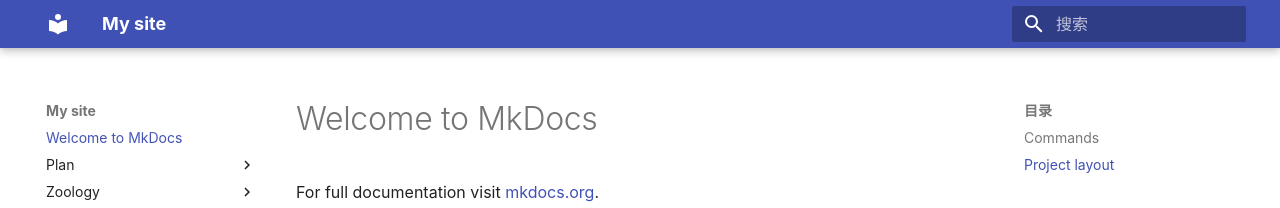
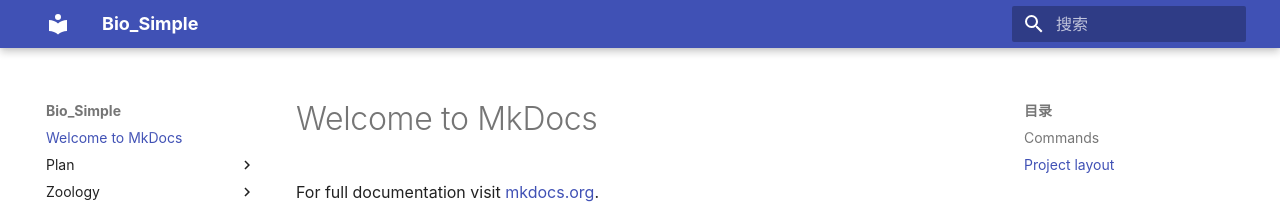
Before and after one commit to sparrowbot/TestMk, an MkDocs documentation site: the page built from docs/index.md, in a window 1280 px wide. Shown: the top 208 px of the page. Built offline with MkDocs 1.6.1 and Material for MkDocs 9.7.7, drawn with Linux system fonts in a browser that asks for light colours; some web fonts are replaced.

Commit message:
Update mkdocs.yml

```diff
--- a/mkdocs.yml
+++ b/mkdocs.yml
@@ -1,4 +1,4 @@
-site_name: My site
+site_name: Bio_Simple
 site_url: https://mydomain.org/mysite
 theme:
   name: material
```
